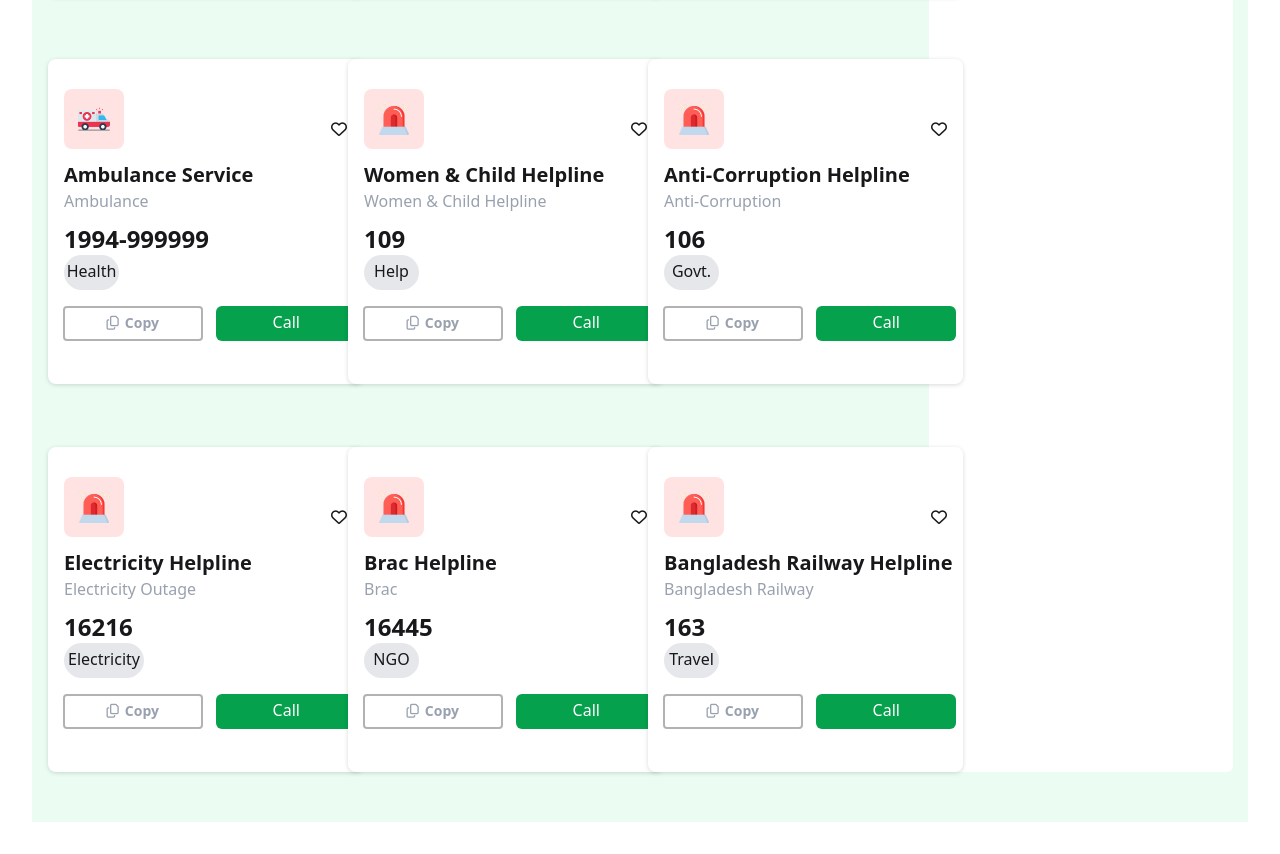
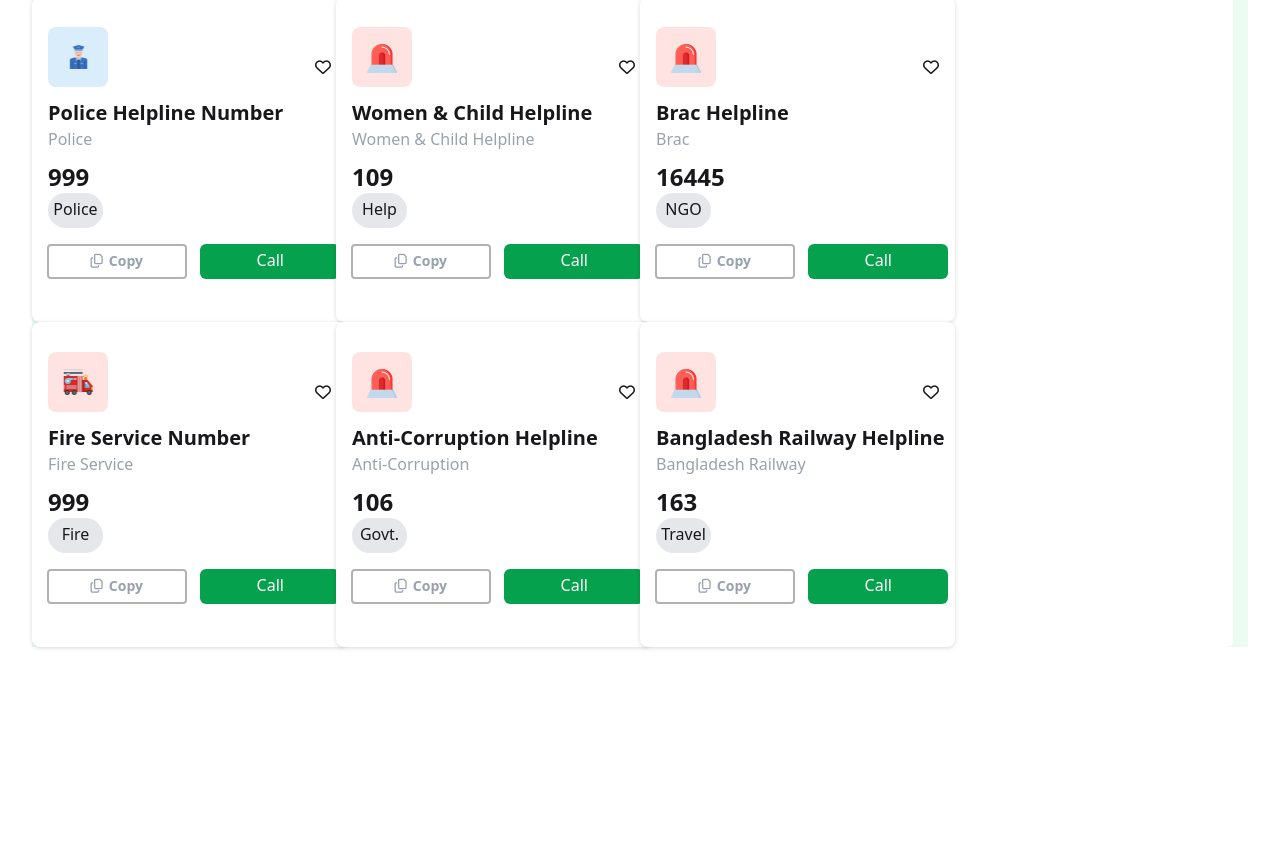
Before and after one commit to mimafsana-043/assignment--5, a website: page index.html in a window 1280 px wide. Shown: the part 702-1556 px from the top of the page. After the commit the page ends 1381 px from the top, so only its background shows below. Drawn offline with nearby package versions, Linux system fonts and the light colour scheme; a web font is replaced by a local one.

Commit message:
have solved

```diff
--- a/index.html
+++ b/index.html
@@ -55,7 +55,7 @@
 
 <body>
     <!-- nav-section -->
-    <nav class="flex justify-between items-center">
+    <nav class="flex justify-between items-center ">
         <div class="nav-left flex flex-row justify-between gap-2">
             <img src="./B12-A5-Emergency-Hotline/assets/logo.png" alt="" class="nav-left-img w-[50px] h-[50px]">
             <p class="nav-left-para text-[#006747] font-bold text-xl">Emergency <br> Service</p>
@@ -80,7 +80,7 @@
 
     <!-- Post Nav Section -->
     <div
-        class="post-nav  h-[220px] bg-[linear-gradient(90deg,#013223_0%,#006747_50%,#013223_100%)] flex flex-col justify-center items-center gap-y-2 mt-4">
+        class="post-nav h-[320px] lg:h-[220px] bg-[linear-gradient(90deg,#013223_0%,#006747_50%,#013223_100%)] flex flex-col justify-center items-center gap-y-2 mt-4">
         <img src="./B12-A5-Emergency-Hotline/assets/logo-dark.png" alt="" class="post-nav-img w-[92px] h-[92px]">
         <p class="post-nav-para1 text-white font-bold text-2xl">Emergency Service Directory</p>
         <p class="post-nav-para2 text-white">Government Emergency Services at Your Fingertip – A Project by Government
@@ -88,10 +88,10 @@
     </div>
 
     <!-- main section -->
-    <div class="main-section flex flex-row w-full bg-[#ebfcf2]">
-        <div class="main-left w-3/4 h-[1200px] grid grid-rows-3 grid-flow-col">
+    <div class="main-section flex flex-col lg:flex-row w-full bg-[#ebfcf2]">
+        <div class="main-left w-3/4  grid grid-cols-1 lg:grid-cols-3 mt-[50px]">
             <!-- card -->
-            <div class="card w-[315px] h-[325px] drop-shadow-sm bg-white mt-[50px] ml-4">
+            <div class="card w-[315px] h-[325px] drop-shadow-sm bg-white ">
 
                 <div class="card-img-heading flex justify-between mt-[30px] ml-4 flex justify-between">
                     <div
@@ -126,7 +126,7 @@
 
 
             </div>
-            <div class="card w-[315px] h-[325px] drop-shadow-sm bg-white mt-[37px] ml-4">
+            <div class="card w-[315px] h-[325px] drop-shadow-sm bg-white ">
 
                 <div class="card-img-heading flex justify-between mt-[30px] ml-4 flex justify-between">
                     <div
@@ -161,7 +161,7 @@
 
 
             </div>
-            <div class="card w-[315px] h-[325px] drop-shadow-sm bg-white mt-[25px] ml-4">
+            <div class="card w-[315px] h-[325px] drop-shadow-sm bg-white ">
 
                 <div class="card-img-heading flex justify-between mt-[30px] ml-4 flex justify-between">
                     <div
@@ -196,7 +196,7 @@
 
 
             </div>
-            <div class="card w-[315px] h-[325px] drop-shadow-sm bg-white mt-[50px] ml-[-15px]">
+            <div class="card w-[315px] h-[325px] drop-shadow-sm bg-white ">
 
                 <div class="card-img-heading flex justify-between mt-[30px] ml-4 flex justify-between">
                     <div
@@ -231,7 +231,7 @@
 
 
             </div>
-            <div class="card w-[315px] h-[325px] drop-shadow-sm bg-white mt-[37px] ml-[-15px]">
+            <div class="card w-[315px] h-[325px] drop-shadow-sm bg-white ">
 
                 <div class="card-img-heading flex justify-between mt-[30px] ml-4 flex justify-between">
                     <div
@@ -266,7 +266,7 @@
 
 
             </div>
-            <div class="card w-[315px] h-[325px] drop-shadow-sm bg-white mt-[25px] ml-[-15px]">
+            <div class="card w-[315px] h-[325px] drop-shadow-sm bg-white ">
 
                 <div class="card-img-heading flex justify-between mt-[30px] ml-4 flex justify-between">
                     <div
@@ -301,7 +301,7 @@
 
 
             </div>
-            <div class="card w-[315px] h-[325px] drop-shadow-sm bg-white mt-[50px] ml-[-15px]">
+            <div class="card w-[315px] h-[325px] drop-shadow-sm bg-white ">
 
                 <div class="card-img-heading flex justify-between mt-[30px] ml-4 flex justify-between">
                     <div
@@ -336,7 +336,7 @@
 
 
             </div>
-            <div class="card w-[315px] h-[325px] drop-shadow-sm bg-white mt-[37px] ml-[-15px]">
+            <div class="card w-[315px] h-[325px] drop-shadow-sm bg-white ">
 
                 <div class="card-img-heading flex justify-between mt-[30px] ml-4 flex justify-between">
                     <div
@@ -371,7 +371,7 @@
 
 
             </div>
-            <div class="card w-[315px] h-[325px] drop-shadow-sm bg-white mt-[25px] ml-[-15px]">
+            <div class="card w-[315px] h-[325px] drop-shadow-sm bg-white ">
 
                 <div class="card-img-heading flex justify-between mt-[30px] ml-4 flex justify-between">
                     <div
@@ -410,7 +410,7 @@
         </div>
 
 
-        <div class="main-right w-1/4 h-[1100px] bg-white mt-[50px] ml-[-15px]  rounded-md ...">
+        <div class="main-right w-1/4 bg-white mt-[50px] ml-[-15px]  rounded-md ...">
             <nav class="flex justify-around mb-[25px]">
                 <div class="main-right-icon mt-[50px] font-bold">
                     <p>Call History</p>
```
Also changed, not shown: README.md (added).
